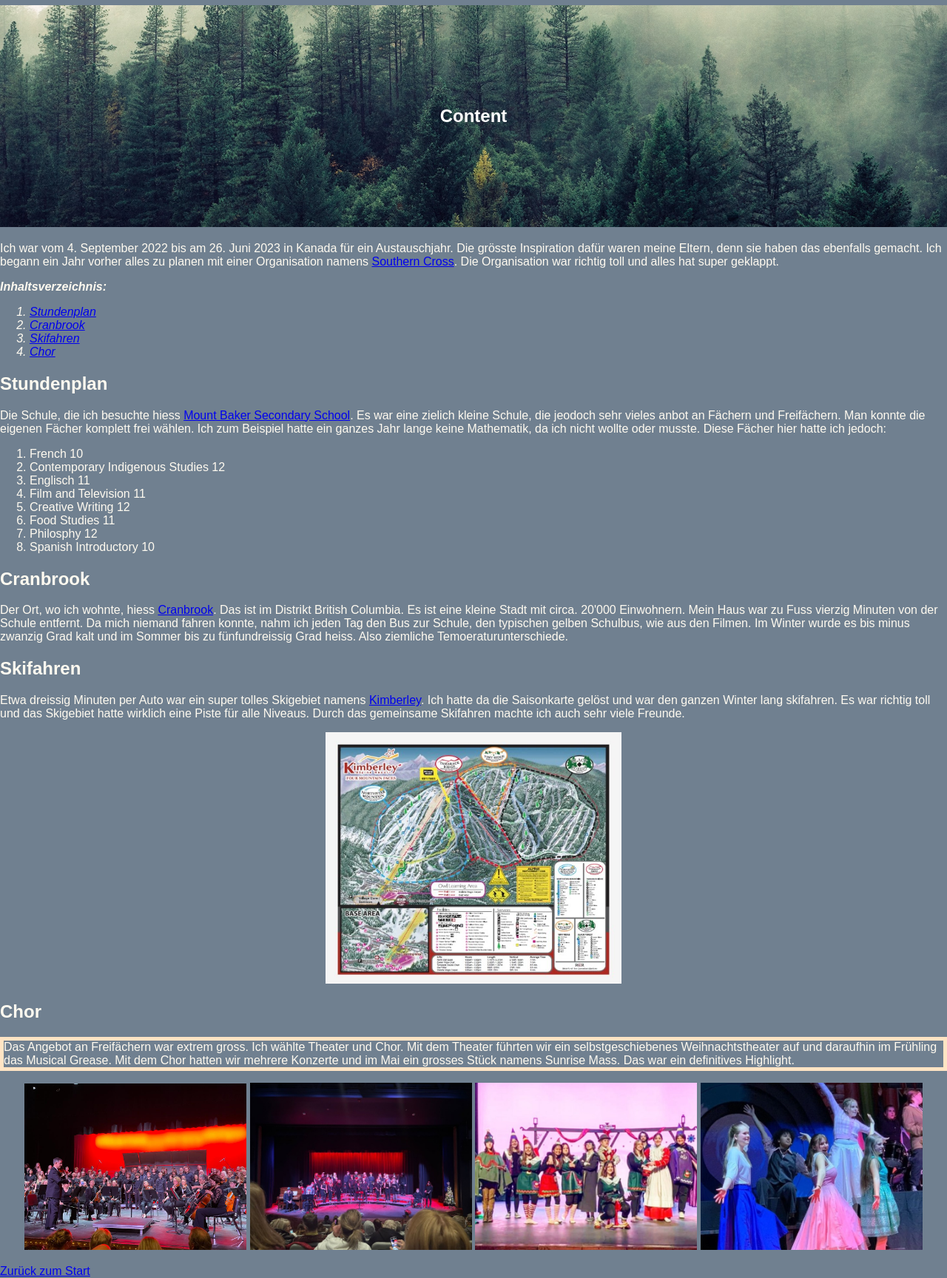
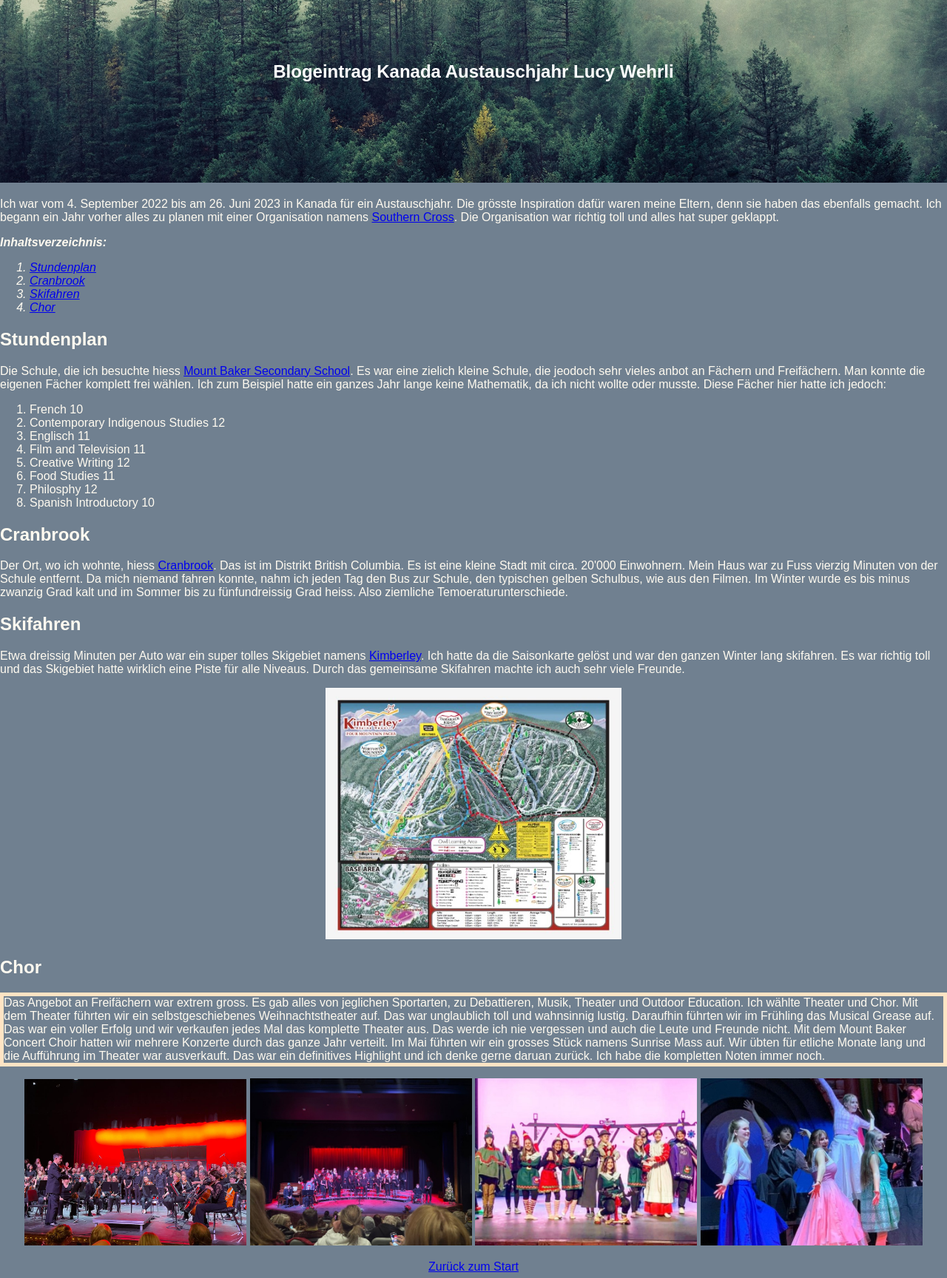
Before and after one commit to gymmu/blogeintrag-e249775, a plain HTML site: page index.html in a window 1280 px wide. Shown: the part 73-1801 px from the top of the page at 74% size. Drawn offline with Linux system fonts and the light colour scheme.

Commit message:
mehr Text

```diff
--- a/index.html
+++ b/index.html
@@ -13,11 +13,11 @@
 
 <body>
 
-  <center><h1 id="title">Blogeintrag Kanada Austauschjahr Lucy Wehrli</h1></center>
+
   <main>
-    <h2 class="container-with-bg">
+    <h2 class="container-with-bg" id="title">
       <div class="content">
-        Content
+        Blogeintrag Kanada Austauschjahr Lucy Wehrli
       </div>
       <div class="bg-img">
         <img
@@ -66,13 +66,13 @@
 <p></p>
 <p></p>
 <h2 id="Chor">Chor</h2>
-<p class='important'>Das Angebot an Freifächern war extrem gross. Ich wählte Theater und Chor. Mit dem Theater führten wir ein selbstgeschiebenes Weihnachtstheater auf und daraufhin im Frühling das Musical Grease. Mit dem Chor hatten wir mehrere Konzerte und im Mai ein grosses Stück namens Sunrise Mass. Das war ein definitives Highlight.</p>
+<p class='important'>Das Angebot an Freifächern war extrem gross. Es gab alles von jeglichen Sportarten, zu Debattieren, Musik, Theater und Outdoor Education. Ich wählte Theater und Chor. Mit dem Theater führten wir ein selbstgeschiebenes Weihnachtstheater auf. Das war unglaublich toll und wahnsinnig lustig. Daraufhin führten wir im Frühling das Musical Grease auf. Das war ein voller Erfolg und wir verkaufen jedes Mal das komplette Theater aus. Das werde ich nie vergessen und auch die Leute und Freunde nicht. Mit dem Mount Baker Concert Choir hatten wir mehrere Konzerte durch das ganze Jahr verteilt. Im Mai führten wir ein grosses Stück namens Sunrise Mass auf. Wir übten für etliche Monate lang und die Aufführung im Theater war ausverkauft. Das war ein definitives Highlight und ich denke gerne daruan zurück. Ich habe die kompletten Noten immer noch.</p>
 <p></p>
 <center><p><img src="IMG-20230415-WA0018.jpg" width="300xp"> <img src="1000004859.jpg" width="300xp"> <img src="1000005746 682x512.jpg" width="300xp"> <img src="682x512 Screenshot_2023-09-11-12-08-22-15_1c337646f29875672b5a61192b9010f9.jpg" width="300xp"></p></center>
 
-<div>
+<center><div>
   <a href="#title">Zurück zum Start</a>
-</div>
+</div></center>
 
 </body>
 
```
